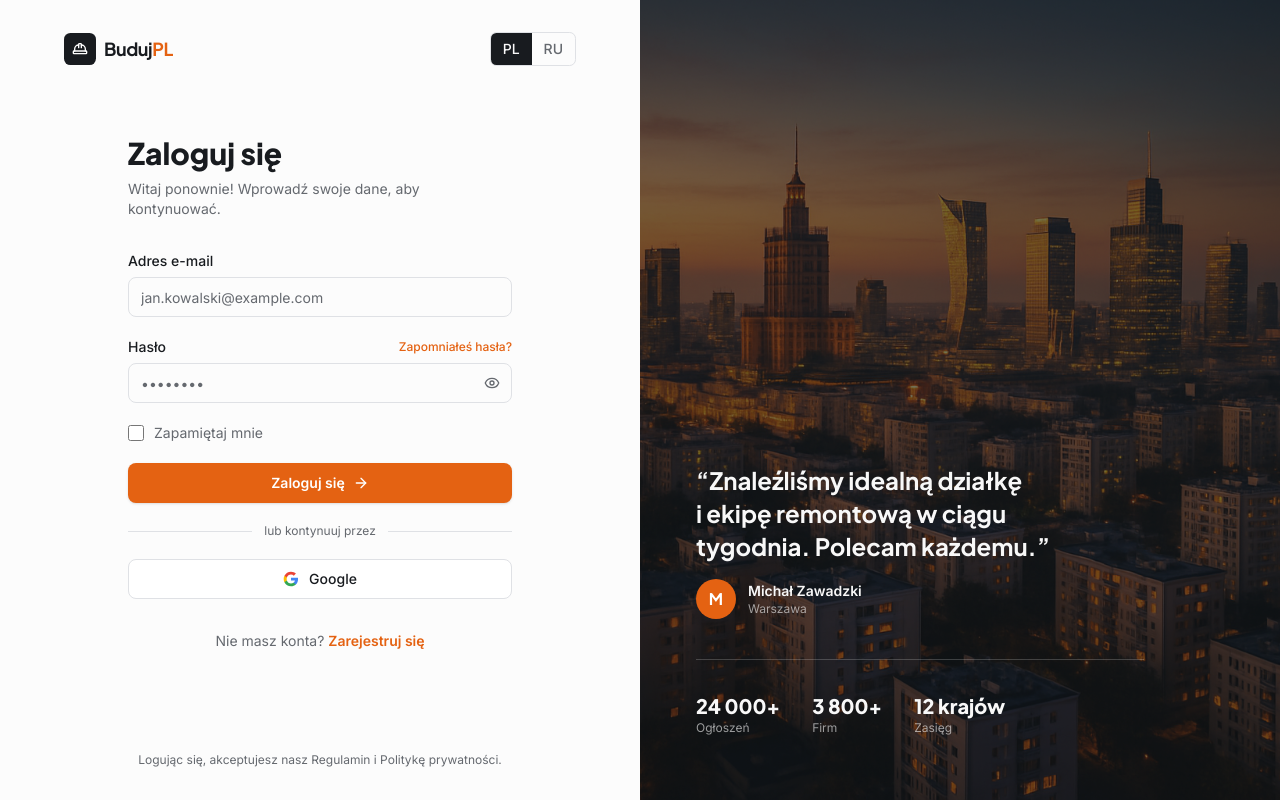
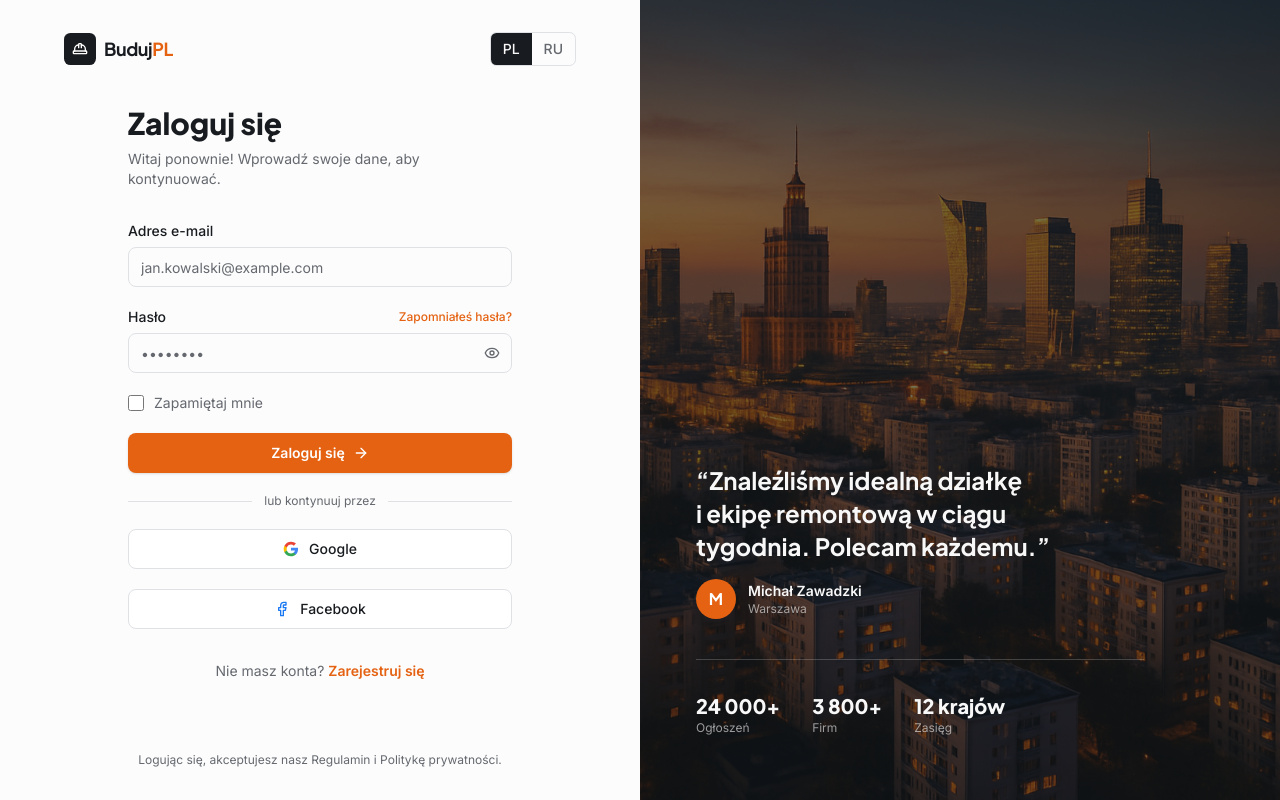
Before and after one commit to adamchukpeter/real-estate-portal-ui, a Next.js app: page /login in a window 1280 px wide. Built offline with nearby package versions, Linux system fonts and the light colour scheme.

Commit message:
feat: add Facebook OAuth button to login page

```diff
--- a/app/login/page.tsx
+++ b/app/login/page.tsx
@@ -3,7 +3,7 @@
 import Image from 'next/image'
 import Link from 'next/link'
 import { useState } from 'react'
-import { Eye, EyeOff, HardHat, ArrowRight } from 'lucide-react'
+import { Eye, EyeOff, HardHat, ArrowRight, Facebook } from 'lucide-react'
 import { useLang } from '@/lib/lang-context'
 import { cn } from '@/lib/utils'
 
@@ -162,6 +162,15 @@ function LoginContent() {
               </svg>
               Google
             </button>
+
+            {/* Facebook OAuth */}
+            <button
+              type="button"
+              className="flex h-10 w-full items-center justify-center gap-2.5 rounded-lg border border-border bg-card text-sm font-medium text-foreground transition-colors hover:bg-secondary focus-visible:outline-none focus-visible:ring-2 focus-visible:ring-ring"
+            >
+              <Facebook className="h-4 w-4 text-[#1877F2]" aria-hidden="true" />
+              Facebook
+            </button>
           </form>
 
           <p className="mt-8 text-center text-sm text-muted-foreground">
@@ -174,9 +183,30 @@ function LoginContent() {
 
         {/* Bottom */}
         <p className="mt-8 text-center text-xs text-muted-foreground">
-          {t(
-            'Logując się, akceptujesz nasz Regulamin i Politykę prywatności.',
-            'Входя в систему, вы принимаете наши Условия использования и Политику конфиденциальности.',
+          {lang === 'pl' ? (
+            <>
+              Logując się, akceptujesz nasz{' '}
+              <Link href="/terms" className="underline-offset-2 hover:underline">
+                Regulamin
+              </Link>{' '}
+              i{' '}
+              <Link href="/privacy-policy" className="underline-offset-2 hover:underline">
+                Politykę prywatności
+              </Link>
+              .
+            </>
+          ) : (
+            <>
+              Входя в систему, вы принимаете наши{' '}
+              <Link href="/terms" className="underline-offset-2 hover:underline">
+                Условия использования
+              </Link>{' '}
+              и{' '}
+              <Link href="/privacy-policy" className="underline-offset-2 hover:underline">
+                Политику конфиденциальности
+              </Link>
+              .
+            </>
           )}
         </p>
       </div>
```
